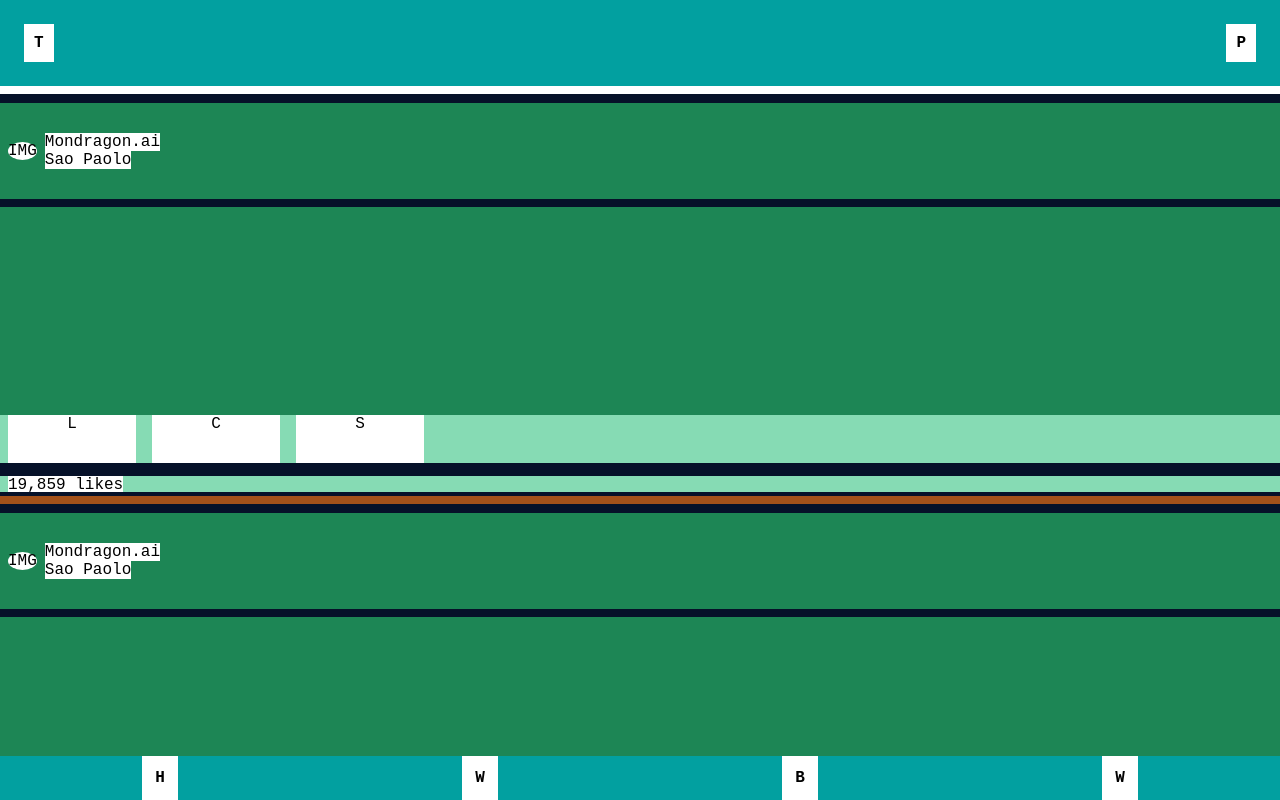
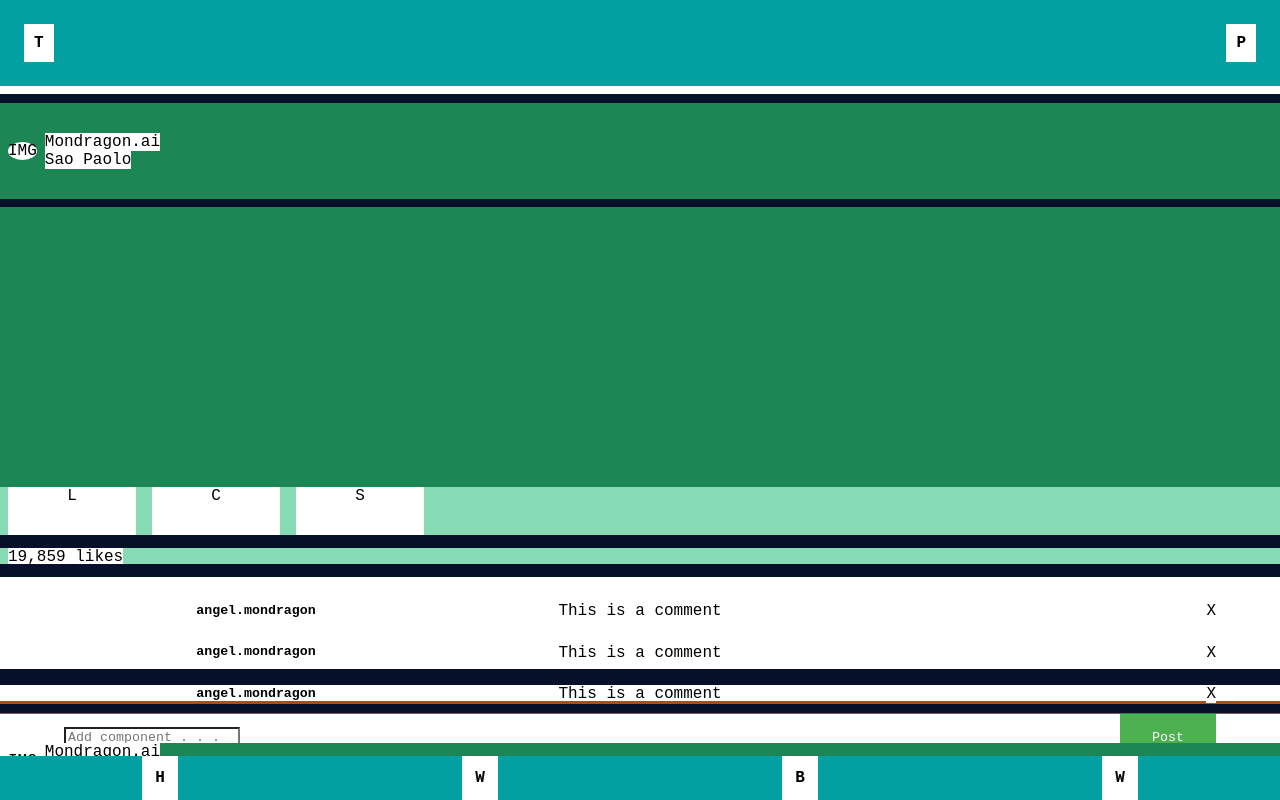
Before and after one commit to mondragon-ai/fitness-app, a React (Create React App) app in the folder fitness-application/: page /wall in a window 1280 px wide. Shown: the top 800 px of the page. Built offline with nearby package versions, Linux system fonts and the light colour scheme.

Commit message:
Wall & Posts

```diff
--- a/fitness-application/src/App.css
+++ b/fitness-application/src/App.css
@@ -495,7 +495,7 @@ input[type=button], input[type=submit], input[type=reset] {
  *========================**/
 
  .feed {
-  margin: 0 auto;
+  margin: 0 auto 15% auto;
   padding: 0px 0;
   background: rgb(163, 81, 26);
   width: 100%;
@@ -510,7 +510,7 @@ input[type=button], input[type=submit], input[type=reset] {
   margin: 1vh auto;
   padding: 1px 0;
   width: 100%;
-  height: 50vh;
+  height: 75vh;
   background: rgb(6, 17, 41);
   flex-direction: column;
   align-items: flex-start;
@@ -554,7 +554,7 @@ input[type=button], input[type=submit], input[type=reset] {
   margin: 0;
   padding: 0px 0;
   width: 100%;
-  height: 26vh;
+  height: 35vh;
   background: rgb(29, 134, 85);
 }
 
@@ -592,3 +592,65 @@ input[type=button], input[type=submit], input[type=reset] {
   margin: 0 1vh;
   height: auto;
 }
+
+.post-comments {
+  margin: 1% 0;
+  padding: 0px 0;
+  width: 100%;
+  height: 2vh;
+  display: flex;
+  flex-direction: row;
+  justify-content: flex-start;
+  align-content: flex-start;
+}
+
+.post-comment-section {
+  margin: 1% 0;
+  padding: 0px 0;
+  width: 100%;
+  height: 10vh;
+  display: flex;
+  flex-direction: column;
+  justify-content: flex-start;
+  align-content: flex-start;
+}
+
+.user-comment-row {
+  margin: 1% 0;
+  padding: 0px 0;
+  width: 100%;
+  height: 2vh;
+  display: flex;
+  flex-direction: row;
+  justify-content: flex-start;
+  align-content: flex-start;
+}
+
+.username-comment {
+  margin: auto 0 auto 5%;
+  width: 30%;
+}
+
+.user-comment {
+  width: 30%;
+  overflow-x: hidden;
+}
+
+.like-comment {
+  position: absolute;
+  right: 0;
+  margin: auto 5%;
+}
+
+.post-comment-form {
+  display: flex;
+  flex-direction: row;
+  flex-wrap: nowrap;
+  align-content: center;
+  justify-content: space-between;
+  align-items: center;
+}
+
+.post-comment-form input {
+  margin: auto 5%;
+}
--- /dev/null
+++ b/fitness-application/src/components/feed/CommentSection.js
@@ -0,0 +1,42 @@
+import React, { Component } from 'react'
+// import Comment from './Comment'
+
+class CommentSection extends Component {
+    render() {
+        return (
+
+            <div className="post-comment-section">
+                <div className="user-comment-row" >
+                    <div className="username-comment">
+                        <h5>angel.mondragon</h5>
+                    </div>
+                    <div className="user-comment">
+                        <p>This is a comment</p></div>
+                    <div className="like-comment">X</div>
+                </div>
+                <div className="user-comment-row" >
+                    <div className="username-comment">
+                        <h5>angel.mondragon</h5>
+                    </div>
+                    <div className="user-comment">
+                        <p>This is a comment</p></div>
+                    <div className="like-comment">X</div>
+                </div>
+                <div className="user-comment-row" >
+                    <div className="username-comment">
+                        <h5>angel.mondragon</h5>
+                    </div>
+                    <div className="user-comment">
+                        <p>This is a comment</p></div>
+                    <div className="like-comment">X</div>
+                </div>
+                <form className="post-comment-form" >
+                    <input type="textarea" placeholder="Add component . . ."/>
+                    <input type="submit" value="Post"/>
+                </form>
+            </div>
+        )
+    }
+}
+
+export default CommentSection
--- a/fitness-application/src/components/feed/Post.js
+++ b/fitness-application/src/components/feed/Post.js
@@ -1,4 +1,5 @@
 import React, { Component } from 'react'
+import CommentSection from "./CommentSection"
 
 class Post extends Component {
 
@@ -44,7 +45,7 @@ class Post extends Component {
 
                 {/* Comments */}
                 <div className="post-comments">
-
+                    <CommentSection />
                 </div>
 
             </div>
```
